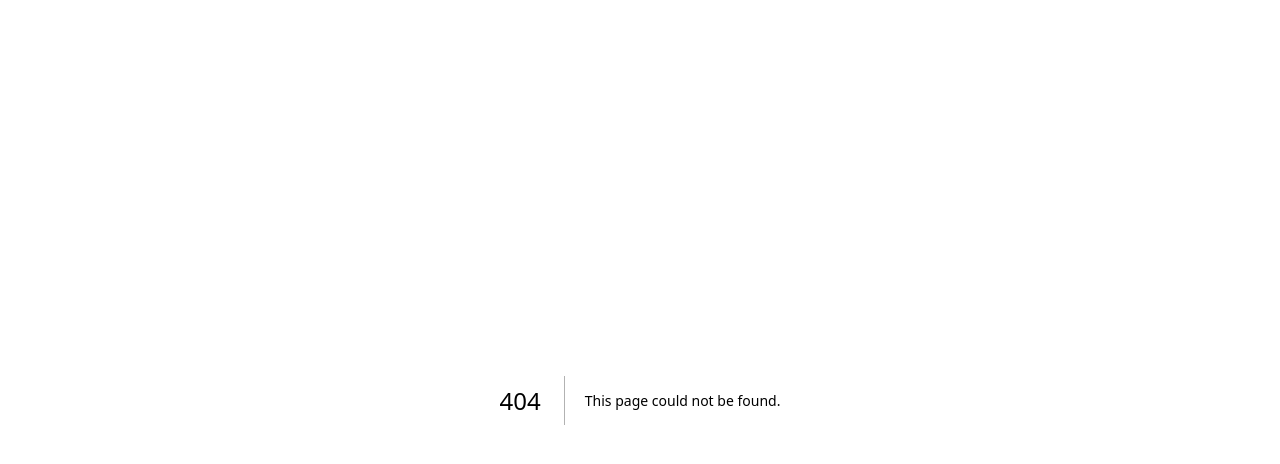
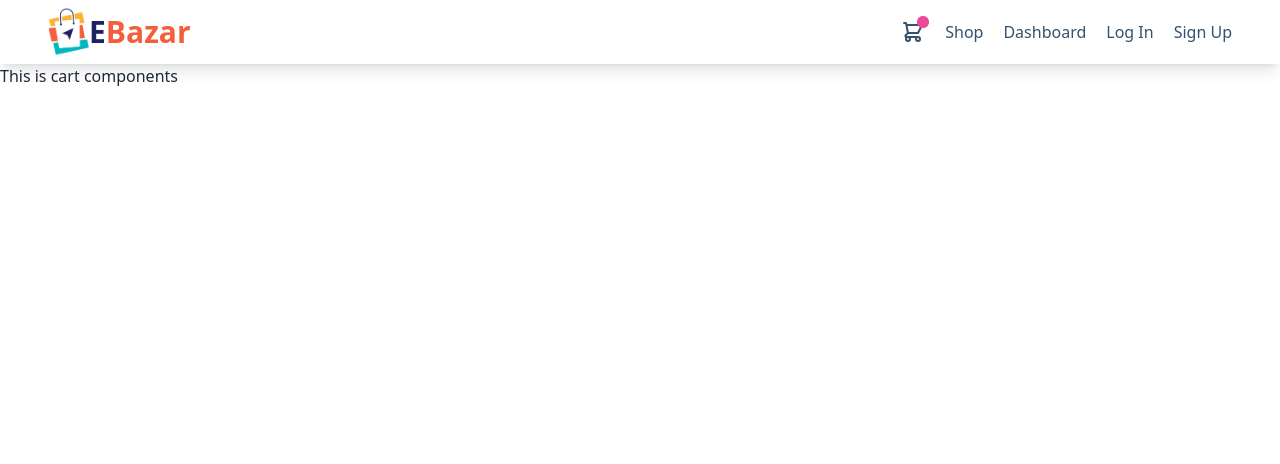
Before and after one commit to mdYeasin-cmd/e-bazar, a Next.js app: page /cart in a window 1280 px wide. Before the commit this address had no page. Shown: the top 464 px of the page. Built offline with nearby package versions, Linux system fonts and the light colour scheme.

Commit message:
Navbar design part and routing system added to the project

```diff
--- /dev/null
+++ b/components/Navbar/Navbar.js
@@ -0,0 +1,71 @@
+import Link from "next/link";
+
+const Navbar = () => {
+    return (
+        <div>
+            {/* Navbar */}
+            <nav className="flex justify-between text-[#34526e] w-screen shadow-lg">
+                <div className="px-10 xl:px-12 py-2 flex justify-between w-full items-center">
+
+                    {/* Logo Here */}
+                    <Link className="flex items-center text-3xl font-bold font-heading" href="/">
+                        <img className="h-12" src="/Logo/logo.png" alt="logo" />
+                        <h1 className="font-semibold">
+                            <span className="text-[#1F2161]">E</span>
+                            <span className="text-[#F55E3D]">Bazar</span>
+                        </h1>
+                    </Link>
+
+                    {/* Nav Links */}
+                    <div className="hidden xl:flex items-center space-x-5">
+
+                        <Link className="flex items-center nav-icon" href="/cart">
+                            <svg xmlns="http://www.w3.org/2000/svg" className="h-6 w-6" fill="none" viewBox="0 0 24 24" stroke="currentColor">
+                                <path strokeLinecap="round" strokeLinejoin="round" strokeWidth="2" d="M3 3h2l.4 2M7 13h10l4-8H5.4M7 13L5.4 5M7 13l-2.293 2.293c-.63.63-.184 1.707.707 1.707H17m0 0a2 2 0 100 4 2 2 0 000-4zm-8 2a2 2 0 11-4 0 2 2 0 014 0z" />
+                            </svg>
+                            <span className="flex absolute -mt-5 ml-4">
+                                <span className="animate-ping absolute inline-flex h-3 w-3 rounded-full bg-pink-400 opacity-75"></span>
+                                <span className="relative inline-flex rounded-full h-3 w-3 bg-pink-500">
+                                </span>
+                            </span>
+                        </Link>
+                        <Link href="/">
+                            <button>Shop</button>
+                        </Link>
+                        <Link href="/dashboard">
+                            <button>Dashboard</button>
+                        </Link>
+                        {/* Sign In / Register */}
+                        <Link href="/login">
+                            <button>Log In</button>
+                        </Link>
+                        <Link href="/signup">
+                            <button>Sign Up</button>
+                        </Link>
+
+                    </div>
+                </div>
+
+                {/* Responsive navbar */}
+                <Link className="xl:hidden flex mr-6 items-center" href="/">
+                    <svg xmlns="http://www.w3.org/2000/svg" className="h-6 w-6 hover:text-gray-200" fill="none" viewBox="0 0 24 24" stroke="currentColor">
+                        <path strokeLinecap="round" strokeLinejoin="round" strokeWidth="2" d="M3 3h2l.4 2M7 13h10l4-8H5.4M7 13L5.4 5M7 13l-2.293 2.293c-.63.63-.184 1.707.707 1.707H17m0 0a2 2 0 100 4 2 2 0 000-4zm-8 2a2 2 0 11-4 0 2 2 0 014 0z" />
+                    </svg>
+                    <span className="flex absolute -mt-5 ml-4">
+                        <span className="animate-ping absolute inline-flex h-3 w-3 rounded-full bg-[#F55E3D] opacity-75"></span>
+                        <span className="relative inline-flex rounded-full h-3 w-3 bg-[#F55E3D]">
+                        </span>
+                    </span>
+                </Link>
+                <Link className="navbar-burger self-center mr-12 xl:hidden" href="/">
+                    <svg xmlns="http://www.w3.org/2000/svg" className="h-6 w-6 hover:text-gray-200" fill="none" viewBox="0 0 24 24" stroke="currentColor">
+                        <path strokeLinecap="round" strokeLinejoin="round" strokeWidth="2" d="M4 6h16M4 12h16M4 18h16" />
+                    </svg>
+                </Link>
+            </nav>
+
+        </div>
+    );
+};
+
+export default Navbar;
--- a/package.json
+++ b/package.json
@@ -10,8 +10,14 @@
   },
   "dependencies": {
     "@next/font": "13.1.5",
+    "daisyui": "^2.47.0",
     "next": "13.1.5",
     "react": "18.2.0",
     "react-dom": "18.2.0"
+  },
+  "devDependencies": {
+    "autoprefixer": "^10.4.13",
+    "postcss": "^8.4.21",
+    "tailwindcss": "^3.2.4"
   }
 }
--- /dev/null
+++ b/pages/cart.js
@@ -0,0 +1,12 @@
+import Navbar from "@/components/Navbar/Navbar";
+
+const Cart = () => {
+    return (
+        <div>
+            <Navbar />
+            <h1>This is cart components</h1>
+        </div>
+    );
+};
+
+export default Cart;
--- /dev/null
+++ b/pages/dashboard.js
@@ -0,0 +1,13 @@
+import Navbar from '@/components/Navbar/Navbar';
+import React from 'react';
+
+const Dashboard = () => {
+    return (
+        <div>
+            <Navbar />
+            <h1>This is Dashboard</h1>
+        </div>
+    );
+};
+
+export default Dashboard;
--- a/pages/index.js
+++ b/pages/index.js
@@ -2,6 +2,7 @@ import Head from 'next/head'
 import Image from 'next/image'
 import { Inter } from '@next/font/google'
 import styles from '@/styles/Home.module.css'
+import Navbar from '@/components/Navbar/Navbar'
 
 const inter = Inter({ subsets: ['latin'] })
 
@@ -9,115 +10,13 @@ export default function Home() {
   return (
     <>
       <Head>
-        <title>Create Next App</title>
+        <title>E-Bazar</title>
         <meta name="description" content="Generated by create next app" />
         <meta name="viewport" content="width=device-width, initial-scale=1" />
-        <link rel="icon" href="/favicon.ico" />
+        <link rel="icon" href="/Logo/logo.png" />
       </Head>
-      <main className={styles.main}>
-        <div className={styles.description}>
-          <p>
-            Get started by editing&nbsp;
-            <code className={styles.code}>pages/index.js</code>
-          </p>
-          <div>
-            <a
-              href="https://vercel.com?utm_source=create-next-app&utm_medium=default-template&utm_campaign=create-next-app"
-              target="_blank"
-              rel="noopener noreferrer"
-            >
-              By{' '}
-              <Image
-                src="/vercel.svg"
-                alt="Vercel Logo"
-                className={styles.vercelLogo}
-                width={100}
-                height={24}
-                priority
-              />
-            </a>
-          </div>
-        </div>
-
-        <div className={styles.center}>
-          <Image
-            className={styles.logo}
-            src="/next.svg"
-            alt="Next.js Logo"
-            width={180}
-            height={37}
-            priority
-          />
-          <div className={styles.thirteen}>
-            <Image
-              src="/thirteen.svg"
-              alt="13"
-              width={40}
-              height={31}
-              priority
-            />
-          </div>
-        </div>
-
-        <div className={styles.grid}>
-          <a
-            href="https://nextjs.org/docs?utm_source=create-next-app&utm_medium=default-template&utm_campaign=create-next-app"
-            className={styles.card}
-            target="_blank"
-            rel="noopener noreferrer"
-          >
-            <h2 className={inter.className}>
-              Docs <span>-&gt;</span>
-            </h2>
-            <p className={inter.className}>
-              Find in-depth information about Next.js features and&nbsp;API.
-            </p>
-          </a>
-
-          <a
-            href="https://nextjs.org/learn?utm_source=create-next-app&utm_medium=default-template&utm_campaign=create-next-app"
-            className={styles.card}
-            target="_blank"
-            rel="noopener noreferrer"
-          >
-            <h2 className={inter.className}>
-              Learn <span>-&gt;</span>
-            </h2>
-            <p className={inter.className}>
-              Learn about Next.js in an interactive course with&nbsp;quizzes!
-            </p>
-          </a>
-
-          <a
-            href="https://vercel.com/templates?framework=next.js&utm_source=create-next-app&utm_medium=default-template&utm_campaign=create-next-app"
-            className={styles.card}
-            target="_blank"
-            rel="noopener noreferrer"
-          >
-            <h2 className={inter.className}>
-              Templates <span>-&gt;</span>
-            </h2>
-            <p className={inter.className}>
-              Discover and deploy boilerplate example Next.js&nbsp;projects.
-            </p>
-          </a>
-
-          <a
-            href="https://vercel.com/new?utm_source=create-next-app&utm_medium=default-template&utm_campaign=create-next-app"
-            className={styles.card}
-            target="_blank"
-            rel="noopener noreferrer"
-          >
-            <h2 className={inter.className}>
-              Deploy <span>-&gt;</span>
-            </h2>
-            <p className={inter.className}>
-              Instantly deploy your Next.js site to a shareable URL
-              with&nbsp;Vercel.
-            </p>
-          </a>
-        </div>
-      </main>
+      <Navbar />
+      <h1>This is home</h1>
     </>
   )
 }
--- /dev/null
+++ b/pages/login.js
@@ -0,0 +1,12 @@
+import Navbar from "@/components/Navbar/Navbar";
+
+const LogIn = () => {
+    return (
+        <div>
+            <Navbar />
+            <h1>This is logoin page</h1>
+        </div>
+    );
+};
+
+export default LogIn;
--- /dev/null
+++ b/pages/signup.js
@@ -0,0 +1,12 @@
+import Navbar from "@/components/Navbar/Navbar";
+
+const SignUp = () => {
+    return (
+        <div>
+            <Navbar />
+            <h1>This is sign up page</h1>
+        </div>
+    );
+};
+
+export default SignUp;
--- /dev/null
+++ b/postcss.config.js
@@ -0,0 +1,6 @@
+module.exports = {
+  plugins: {
+    tailwindcss: {},
+    autoprefixer: {},
+  },
+}
--- a/styles/globals.css
+++ b/styles/globals.css
@@ -1,3 +1,7 @@
+@tailwind base;
+@tailwind components;
+@tailwind utilities;
+
 :root {
   --max-width: 1100px;
   --border-radius: 12px;
@@ -85,16 +89,6 @@ body {
   overflow-x: hidden;
 }
 
-body {
-  color: rgb(var(--foreground-rgb));
-  background: linear-gradient(
-      to bottom,
-      transparent,
-      rgb(var(--background-end-rgb))
-    )
-    rgb(var(--background-start-rgb));
-}
-
 a {
   color: inherit;
   text-decoration: none;
--- /dev/null
+++ b/tailwind.config.js
@@ -0,0 +1,15 @@
+/** @type {import('tailwindcss').Config} */
+module.exports = {
+  content: [
+    "./app/**/*.{js,ts,jsx,tsx}",
+    "./pages/**/*.{js,ts,jsx,tsx}",
+    "./components/**/*.{js,ts,jsx,tsx}",
+
+    // Or if using `src` directory:
+    "./src/**/*.{js,ts,jsx,tsx}",
+  ],
+  theme: {
+    extend: {},
+  },
+  plugins: [require("daisyui")],
+}
```
Also changed, not shown: public/Logo/logo.png (added), 1 other file (tests, documents, lock files or other folders).
